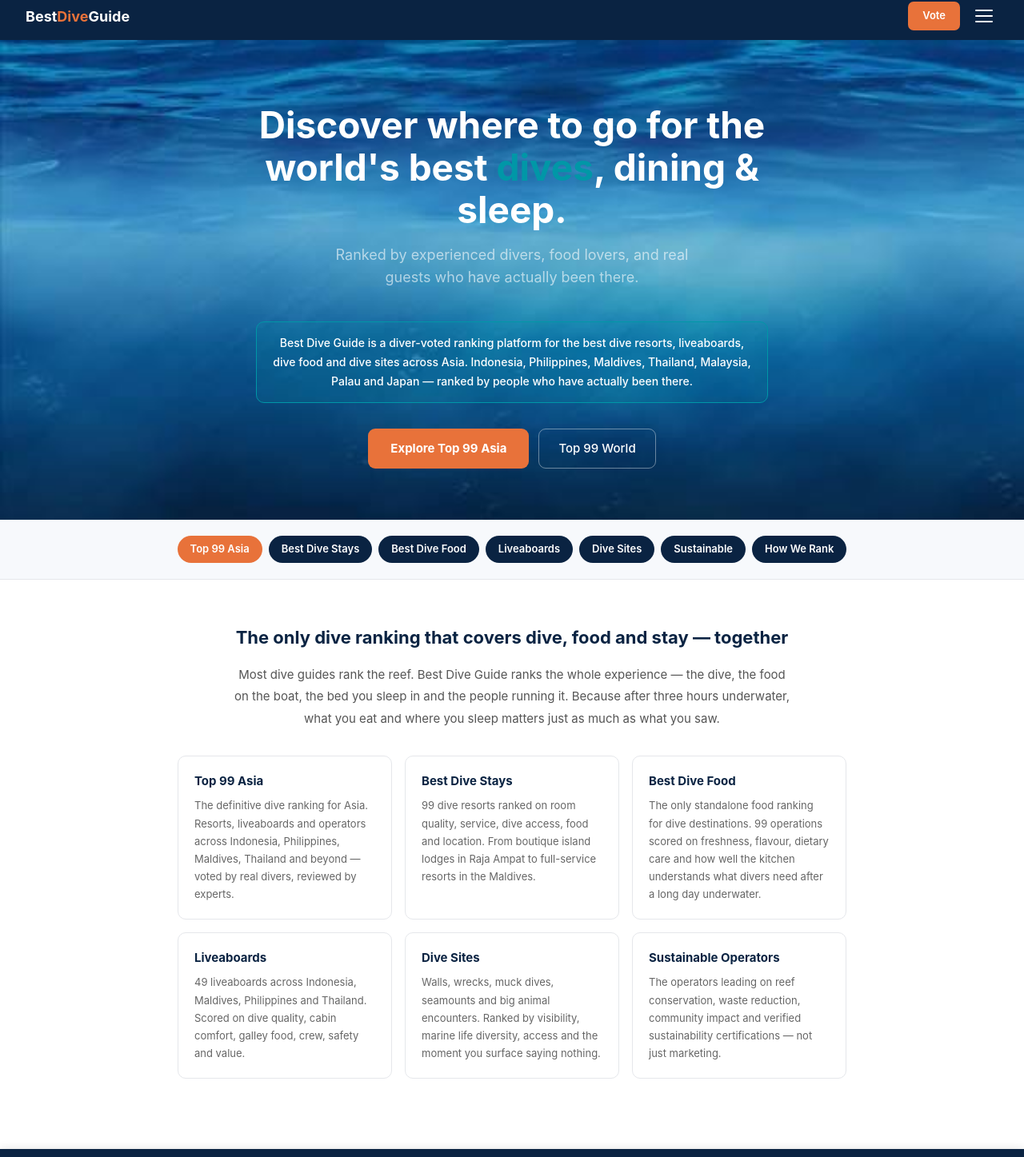
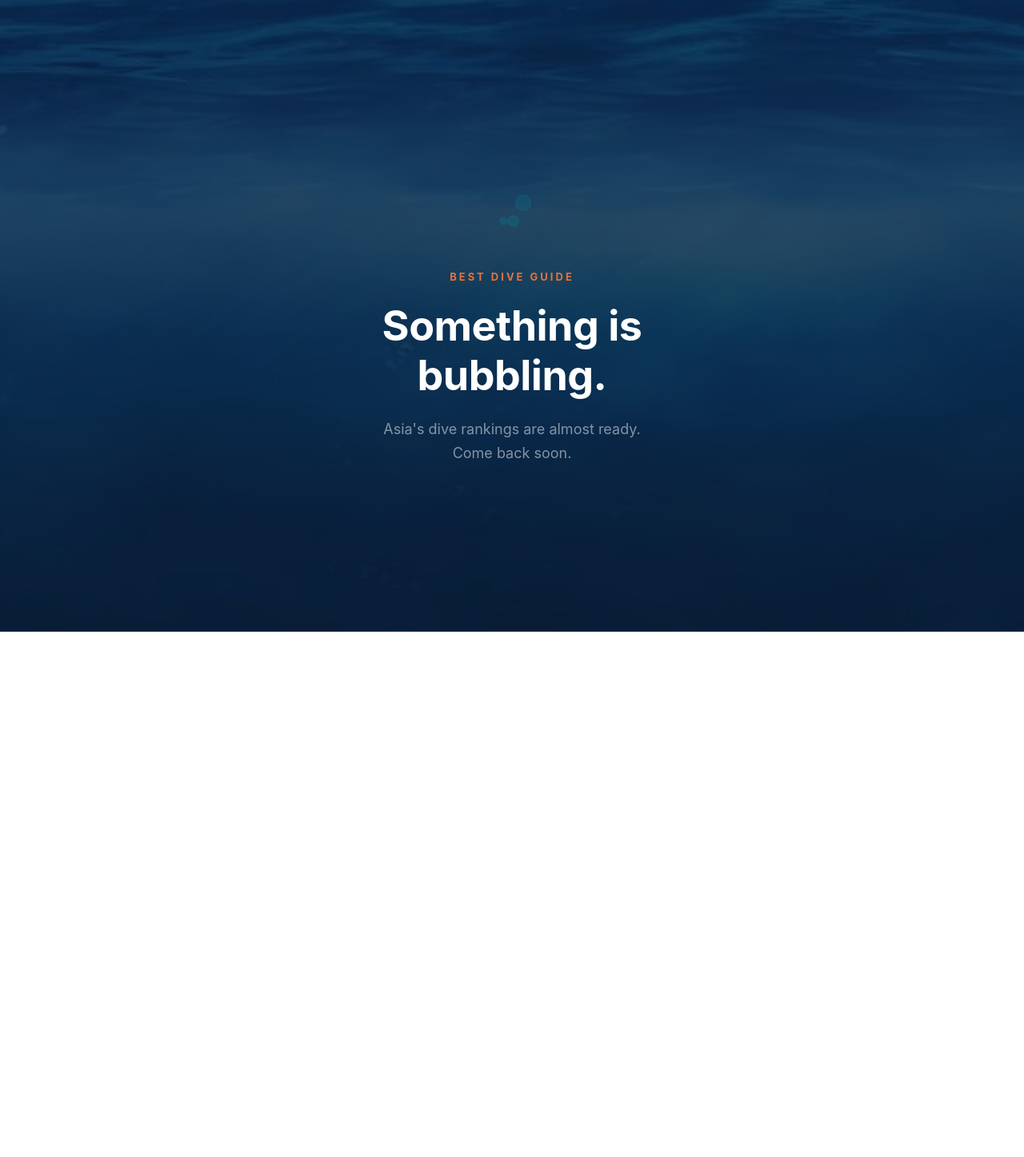
Before and after one commit to nicvdb80-cell/bestdiveguide, a Next.js app: page / in a window 1280 px wide. Shown: the part 10-1457 px from the top of the page at 80% size. After the commit the page ends 800 px from the top, so only its background shows below. Built offline with nearby package versions, Linux system fonts and the light colour scheme.

Commit message:
site: coming soon — something is bubbling

```diff
--- a/src/app/page.tsx
+++ b/src/app/page.tsx
@@ -1,178 +1,101 @@
 import type { Metadata } from "next"
-import HomeClient from "./HomeClient"
-import Nav from "@/components/Nav"
-import Footer from "@/components/Footer"
-import Link from "next/link"
 
 export const metadata: Metadata = {
-  title: "Best Dive Guide — Ranked Dive Resorts, Liveaboards & Food in Asia",
-  description: "The most trusted dive ranking platform in Asia. Real divers vote on the best dive resorts, liveaboards, dive food, and dive sites across Indonesia, Philippines, Maldives, Thailand and beyond.",
-  alternates: { canonical: "https://bestdiveguide.com" },
-  openGraph: {
-    title: "Best Dive Guide — Asia's Most Trusted Dive Ranking Platform",
-    description: "Real divers vote. Real experiences rank. No paid winners. Discover the best dive resorts, liveaboards, food and dive sites across Asia.",
-    url: "https://bestdiveguide.com",
-    siteName: "Best Dive Guide",
-    type: "website",
-    images: [{ url: "https://bestdiveguide.com/og-image.png", width: 1200, height: 630, alt: "Best Dive Guide — Asia's dive ranking platform" }],
-  },
-}
-
-const websiteSchema = {
-  "@context": "https://schema.org",
-  "@type": "WebSite",
-  name: "Best Dive Guide",
-  url: "https://bestdiveguide.com",
-  description: "Diver-voted rankings for the best dive resorts, liveaboards, dive food and dive sites in Asia.",
-  potentialAction: {
-    "@type": "SearchAction",
-    target: { "@type": "EntryPoint", urlTemplate: "https://bestdiveguide.com/top100?q={search_term_string}" },
-    "query-input": "required name=search_term_string",
-  },
-}
-
-const itemListSchema = {
-  "@context": "https://schema.org",
-  "@type": "ItemList",
-  name: "Best Dive Guide — Category Rankings",
-  description: "Asia's top-ranked dive resorts, liveaboards, dive food experiences, dive sites and sustainable operators.",
-  numberOfItems: 7,
-  itemListElement: [
-    { "@type": "ListItem", position: 1, name: "Top 99 Dive Experiences Asia", url: "https://bestdiveguide.com/top100" },
-    { "@type": "ListItem", position: 2, name: "Best Dive Stays Asia", url: "https://bestdiveguide.com/stays" },
-    { "@type": "ListItem", position: 3, name: "Best Dive Food Asia", url: "https://bestdiveguide.com/food" },
-    { "@type": "ListItem", position: 4, name: "Best Liveaboards Asia", url: "https://bestdiveguide.com/liveaboards" },
-    { "@type": "ListItem", position: 5, name: "Best Dive Sites Asia", url: "https://bestdiveguide.com/sites" },
-    { "@type": "ListItem", position: 6, name: "Top 99 Dive Experiences World", url: "https://bestdiveguide.com/top100-world" },
-    { "@type": "ListItem", position: 7, name: "Most Sustainable Dive Operators", url: "https://bestdiveguide.com/sustainable" },
-  ],
+  title: "Something is bubbling — Best Dive Guide",
+  description: "Best Dive Guide is almost ready. Something is bubbling beneath the surface.",
+  robots: { index: false, follow: false },
 }
 
 export default function Home() {
   return (
-    <div style={{ fontFamily: "Inter, system-ui, sans-serif", minHeight: "100vh", background: "#fff" }}>
-      <script type="application/ld+json" dangerouslySetInnerHTML={{ __html: JSON.stringify(websiteSchema) }} />
-      <script type="application/ld+json" dangerouslySetInnerHTML={{ __html: JSON.stringify(itemListSchema) }} />
+    <div style={{
+      minHeight: "100vh",
+      background: "#0A1F3A",
+      backgroundImage: "url(/ocean-hero.png)",
+      backgroundSize: "cover",
+      backgroundPosition: "center",
+      display: "flex",
+      flexDirection: "column",
+      alignItems: "center",
+      justifyContent: "center",
+      fontFamily: "Inter, system-ui, sans-serif",
+      textAlign: "center",
+      padding: "2rem",
+    }}>
+      {/* Dark overlay */}
+      <div style={{
+        position: "fixed",
+        inset: 0,
+        background: "rgba(10, 31, 58, 0.72)",
+        zIndex: 0,
+      }} />
 
-      {/* Server-rendered hero — fully crawlable by Google */}
-      <Nav />
-      <div style={{
-        backgroundImage: "url(/ocean-hero.png)",
-        backgroundSize: "cover",
-        backgroundPosition: "center top",
-        padding: "clamp(3rem,8vw,5rem) clamp(1rem,3vw,2rem) clamp(2rem,6vw,4rem)",
-        textAlign: "center",
-      }}>
-        <h1 style={{ color: "#fff", fontSize: "clamp(28px,5.5vw,46px)", fontWeight: 700, lineHeight: 1.15, maxWidth: 680, margin: "0 auto 1rem" }}>
-          Discover where to go for the world's best{" "}
-          <span style={{ color: "#0097A7" }}>dives</span>, dining & sleep.
-        </h1>
-        <p style={{ color: "rgba(255,255,255,0.6)", fontSize: "clamp(14px,2.5vw,18px)", maxWidth: 500, margin: "0 auto 2.5rem", lineHeight: 1.6 }}>
-          Ranked by experienced divers, food lovers, and real guests who have actually been there.
-        </p>
-        <div style={{ maxWidth: 640, margin: "0 auto 2rem", background: "rgba(0,151,167,0.15)", border: "1px solid #0097A7", borderRadius: 10, padding: "14px 20px" }}>
-          <p style={{ fontSize: 14, color: "#fff", margin: 0, lineHeight: 1.7, fontWeight: 500 }}>
-            Best Dive Guide is a diver-voted ranking platform for the best dive resorts, liveaboards, dive food and dive sites across Asia. Indonesia, Philippines, Maldives, Thailand, Malaysia, Palau and Japan — ranked by people who have actually been there.
-          </p>
-        </div>
-        <div style={{ display: "flex", gap: 12, justifyContent: "center", flexWrap: "wrap" }}>
-          <Link href="/top100" style={{ background: "#E8723A", color: "#fff", padding: "14px 28px", borderRadius: 9, textDecoration: "none", fontWeight: 700, fontSize: 15 }}>
-            Explore Top 99 Asia
-          </Link>
-          <Link href="/top100-world" style={{ background: "transparent", color: "#fff", border: "1.5px solid rgba(255,255,255,0.4)", padding: "13px 24px", borderRadius: 9, textDecoration: "none", fontWeight: 500, fontSize: 15 }}>
-            Top 99 World
-          </Link>
-        </div>
-      </div>
+      <div style={{ position: "relative", zIndex: 1 }}>
+        {/* Animated bubbles */}
+        <style>{`
+          @keyframes rise {
+            0%   { transform: translateY(0) scale(1);   opacity: 0.7; }
+            100% { transform: translateY(-120px) scale(1.3); opacity: 0; }
+          }
+          .bubble {
+            position: absolute;
+            bottom: -10px;
+            border-radius: 50%;
+            background: rgba(0, 151, 167, 0.35);
+            border: 1px solid rgba(0, 151, 167, 0.5);
+            animation: rise linear infinite;
+          }
+        `}</style>
 
-      {/* Server-rendered category links — crawlable navigation for Google */}
-      <nav aria-label="Browse rankings" style={{ background: "#f7f9fc", borderBottom: "1px solid #e5e7eb", padding: "1.25rem clamp(1rem,3vw,2rem)", overflowX: "auto" }}>
-        <ul style={{ display: "flex", gap: "0.5rem", listStyle: "none", margin: 0, padding: 0, flexWrap: "wrap", justifyContent: "center" }}>
+        {/* Bubble cluster */}
+        <div style={{ position: "relative", width: 120, height: 100, margin: "0 auto 2.5rem" }}>
           {[
-            { href: "/top100", label: "Top 99 Asia", color: "#E8723A" },
-            { href: "/stays", label: "Best Dive Stays" },
-            { href: "/food", label: "Best Dive Food" },
-            { href: "/liveaboards", label: "Liveaboards" },
-            { href: "/sites", label: "Dive Sites" },
-            { href: "/sustainable", label: "Sustainable" },
-            { href: "/about", label: "How We Rank" },
-          ].map((item) => (
-            <li key={item.href}>
-              <Link href={item.href} style={{
-                display: "block",
-                padding: "7px 16px",
-                borderRadius: 20,
-                fontSize: 13,
-                fontWeight: 600,
-                textDecoration: "none",
-                background: item.color ? item.color : "#0A2342",
-                color: "#fff",
-                whiteSpace: "nowrap",
-              }}>
-                {item.label}
-              </Link>
-            </li>
-          ))}
-        </ul>
-      </nav>
-
-      {/* Server-rendered intro text — the key SEO content block */}
-      <div style={{ maxWidth: 900, margin: "0 auto", padding: "clamp(2rem,5vw,3.5rem) clamp(1rem,3vw,2rem)" }}>
-        <h2 style={{ fontSize: "clamp(18px,3vw,22px)", fontWeight: 700, color: "#0A2342", marginBottom: "1rem", textAlign: "center" }}>
-          The only dive ranking that covers dive, food and stay — together
-        </h2>
-        <p style={{ fontSize: 15, color: "#555", lineHeight: 1.85, textAlign: "center", maxWidth: 700, margin: "0 auto 2rem" }}>
-          Most dive guides rank the reef. Best Dive Guide ranks the whole experience — the dive, the food on the boat, the bed you sleep in and the people running it. Because after three hours underwater, what you eat and where you sleep matters just as much as what you saw.
-        </p>
-
-        {/* Category summary — server rendered, fully crawlable */}
-        <div style={{ display: "grid", gridTemplateColumns: "repeat(auto-fit, minmax(260px, 1fr))", gap: "1rem", marginBottom: "2rem" }}>
-          {[
-            {
-              title: "Top 99 Asia",
-              href: "/top100",
-              text: "The definitive dive ranking for Asia. Resorts, liveaboards and operators across Indonesia, Philippines, Maldives, Thailand and beyond — voted by real divers, reviewed by experts.",
-            },
-            {
-              title: "Best Dive Stays",
-              href: "/stays",
-              text: "99 dive resorts ranked on room quality, service, dive access, food and location. From boutique island lodges in Raja Ampat to full-service resorts in the Maldives.",
-            },
-            {
-              title: "Best Dive Food",
-              href: "/food",
-              text: "The only standalone food ranking for dive destinations. 99 operations scored on freshness, flavour, dietary care and how well the kitchen understands what divers need after a long day underwater.",
-            },
-            {
-              title: "Liveaboards",
-              href: "/liveaboards",
-              text: "49 liveaboards across Indonesia, Maldives, Philippines and Thailand. Scored on dive quality, cabin comfort, galley food, crew, safety and value.",
-            },
-            {
-              title: "Dive Sites",
-              href: "/sites",
-              text: "Walls, wrecks, muck dives, seamounts and big animal encounters. Ranked by visibility, marine life diversity, access and the moment you surface saying nothing.",
-            },
-            {
-              title: "Sustainable Operators",
-              href: "/sustainable",
-              text: "The operators leading on reef conservation, waste reduction, community impact and verified sustainability certifications — not just marketing.",
-            },
-          ].map((cat) => (
-            <Link key={cat.href} href={cat.href} style={{ textDecoration: "none" }}>
-              <div style={{ background: "#fff", border: "1px solid #e5e7eb", borderRadius: 10, padding: "1.25rem", height: "100%", transition: "border-color 0.2s" }}>
-                <h3 style={{ fontSize: 15, fontWeight: 700, color: "#0A2342", marginBottom: 8 }}>{cat.title}</h3>
-                <p style={{ fontSize: 13, color: "#666", lineHeight: 1.7, margin: 0 }}>{cat.text}</p>
-              </div>
-            </Link>
+            { size: 14, left: 20, delay: "0s",   dur: "2.8s" },
+            { size: 9,  left: 45, delay: "0.6s", dur: "2.2s" },
+            { size: 18, left: 65, delay: "1.1s", dur: "3.2s" },
+            { size: 11, left: 85, delay: "0.3s", dur: "2.6s" },
+            { size: 7,  left: 30, delay: "1.6s", dur: "2.0s" },
+            { size: 13, left: 55, delay: "2.0s", dur: "2.9s" },
+          ].map((b, i) => (
+            <div key={i} className="bubble" style={{
+              width: b.size,
+              height: b.size,
+              left: b.left,
+              animationDelay: b.delay,
+              animationDuration: b.dur,
+            }} />
           ))}
         </div>
+
+        {/* Logo */}
+        <div style={{ fontSize: 13, fontWeight: 700, letterSpacing: 3, textTransform: "uppercase", color: "#E8723A", marginBottom: 20 }}>
+          Best Dive Guide
+        </div>
+
+        {/* Headline */}
+        <h1 style={{
+          color: "#ffffff",
+          fontSize: "clamp(28px, 6vw, 52px)",
+          fontWeight: 700,
+          lineHeight: 1.2,
+          maxWidth: 560,
+          margin: "0 auto 1.25rem",
+          letterSpacing: "-0.5px",
+        }}>
+          Something is bubbling.
+        </h1>
+
+        <p style={{
+          color: "rgba(255,255,255,0.5)",
+          fontSize: "clamp(14px, 2.5vw, 18px)",
+          maxWidth: 380,
+          margin: "0 auto",
+          lineHeight: 1.7,
+        }}>
+          Asia&apos;s dive rankings are almost ready.<br />
+          Come back soon.
+        </p>
       </div>
-
-      {/* Interactive flip cards — client component */}
-      <HomeClient />
-
-      <Footer />
     </div>
   )
 }
```
